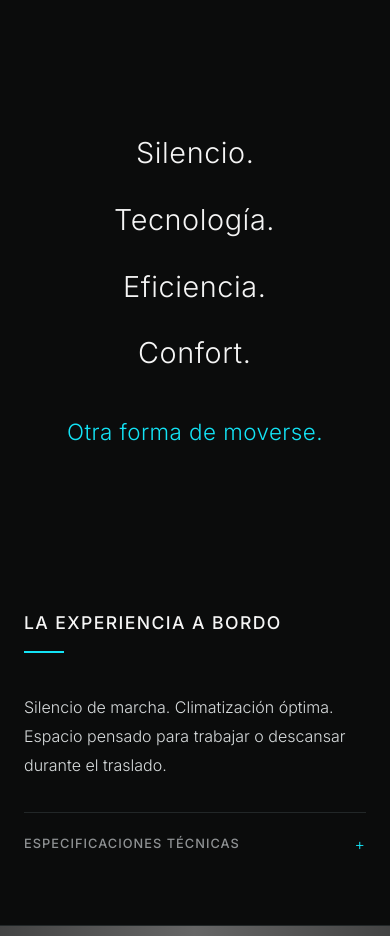
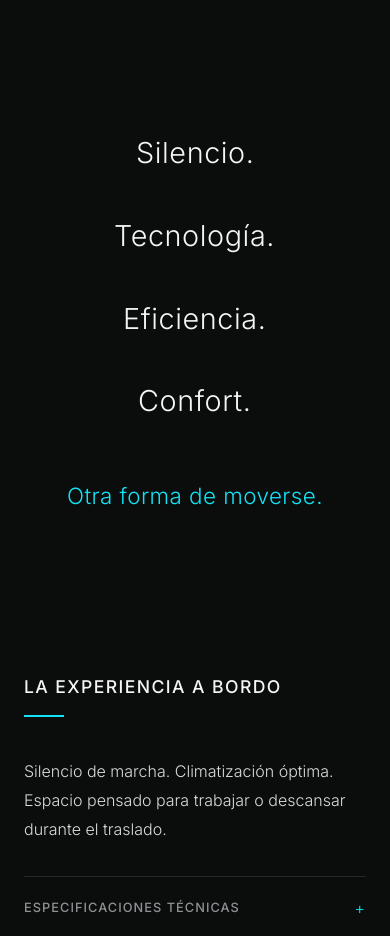
Before and after one commit to evxtransport/evxtransport, a plain HTML site: page index.html in a window 390 px wide. Shown: the part 1180-2116 px from the top of the page. Drawn offline with Linux system fonts and the light colour scheme; grey boxes are pictures that could not be loaded.

Commit message:
ajuste encabezado H2 y espacio mobile 2

```diff
--- a/style.css
+++ b/style.css
@@ -893,6 +893,10 @@ section {
 }
 
 @media (max-width: 767px) {
+  .ne-inner {
+    gap: 3rem;
+  }
+
   .hero {
     min-height: 82vh;
     min-height: 82svh;
```
